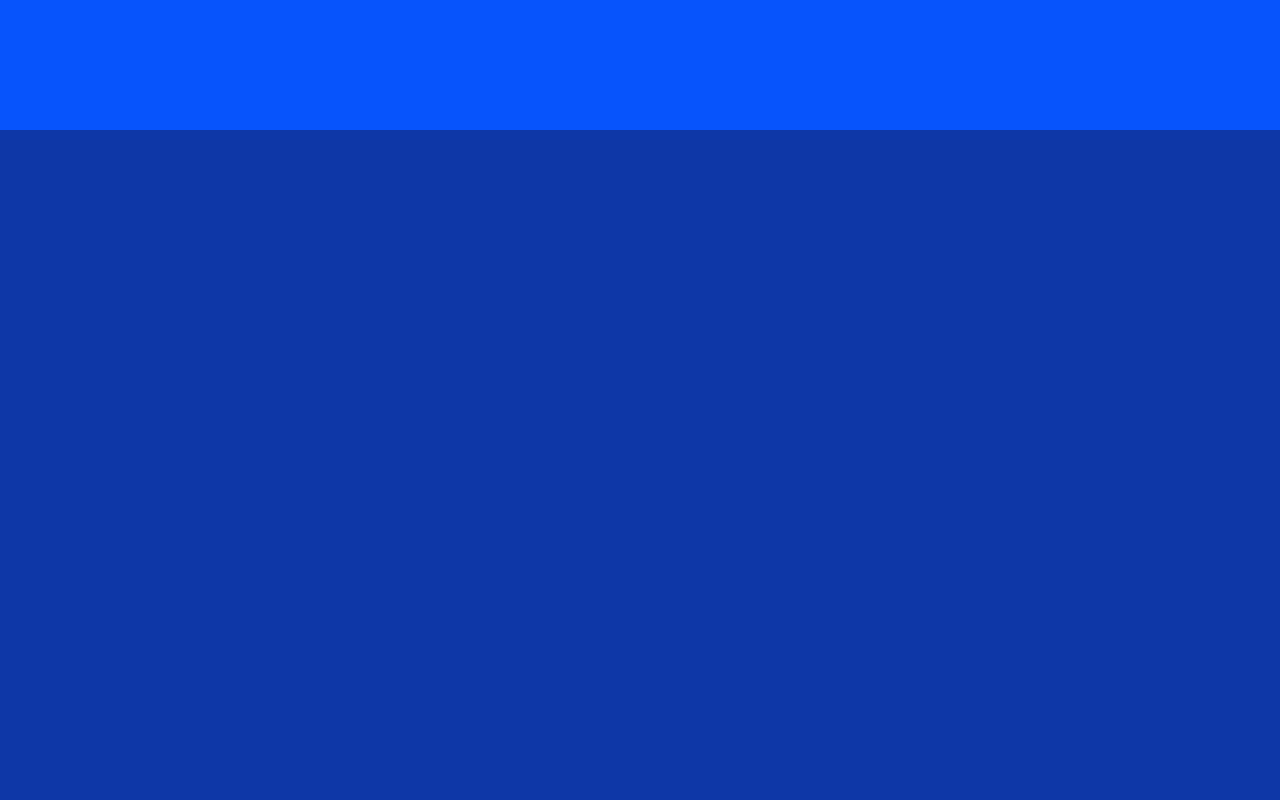
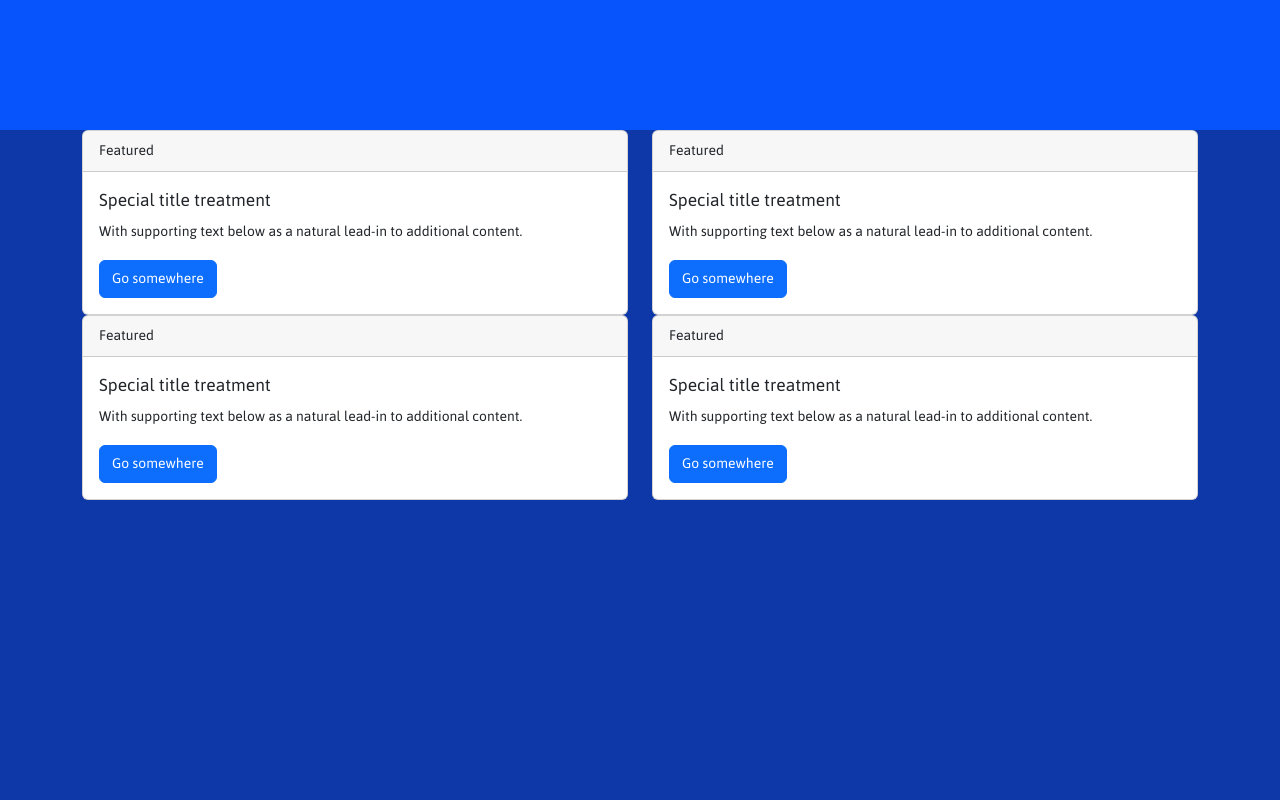
Before and after one commit to CyStorm/basic_website, a React (Create React App) app: page / in a window 1280 px wide. Shown: the part 1420-2220 px from the top of the page. Built offline with nearby package versions, Linux system fonts and the light colour scheme.

Commit message:
empty containers

```diff
--- a/src/App.jsx
+++ b/src/App.jsx
@@ -1,21 +1,39 @@
 import Topbar from "./components/topbar/topbar";
 import PageContainer from "./components/page_container/pageContainer";
-import ProjectCard from "./components/project_card/projectCard";
 import "./App.scss"
+// import ProjectCard from "./components/project_card/projectCard";
+// import Row from 'react-bootstrap/Row';
+// import Col from 'react-bootstrap/Col';
+// import Container from 'react-bootstrap/Container';
+import ProjectPageContainer from "./pages/projectPageContainer";
+import IntroPageContainer from "./pages/introPageContainer";
+import LandingPageContainer from "./pages/landingPageContainer";
+import ExperiencePageContainer from "./pages/experiencePageContainer";
 
 function App() {
     return (
         <div className="App">
             <Topbar></Topbar>
+
             <PageContainer id="landing" bgc="bgc1">
+                <LandingPageContainer></LandingPageContainer>
                 <h1>adssdsdasdasd</h1>
             </PageContainer>
+
             <PageContainer id="intro" bgc="bgc2">
-                <ProjectCard></ProjectCard>
+                <IntroPageContainer></IntroPageContainer>
             </PageContainer>
-            <PageContainer id="projects" bgc="bgc1"></PageContainer>
-            <PageContainer id="experience" bgc="bgc2"></PageContainer>
-            <PageContainer id="contact" bgc="bgc1"></PageContainer>
+
+            <PageContainer id="projects" bgc="bgc1">
+                <ProjectPageContainer></ProjectPageContainer>
+            </PageContainer>
+
+            <PageContainer id="experience" bgc="bgc2">
+                <ExperiencePageContainer></ExperiencePageContainer>
+            </PageContainer>
+            <PageContainer id="contact" bgc="bgc1">
+
+            </PageContainer>
         </div>
     );
 }
--- /dev/null
+++ b/src/pages/experiencePageContainer.jsx
@@ -0,0 +1,14 @@
+import React from "react";
+import Container from 'react-bootstrap/Container';
+
+class ExperiencePageContainer extends React.Component {
+    render() {
+        return (
+            <Container>
+
+            </Container>
+        )
+    }
+}
+
+export default ExperiencePageContainer
--- /dev/null
+++ b/src/pages/introPageContainer.jsx
@@ -0,0 +1,15 @@
+import React from "react";
+import Container from 'react-bootstrap/Container';
+
+
+class IntroPageContainer extends React.Component {
+    render() {
+        return (
+            <Container>
+
+            </Container>
+        )
+    }
+}
+
+export default IntroPageContainer
--- /dev/null
+++ b/src/pages/landingPageContainer.jsx
@@ -0,0 +1,14 @@
+import React from "react";
+import Container from 'react-bootstrap/Container';
+
+class LandingPageContainer extends React.Component {
+    render() {
+        return (
+            <Container>
+
+            </Container>
+        )
+    }
+}
+
+export default LandingPageContainer
--- /dev/null
+++ b/src/pages/projectPageContainer.jsx
@@ -0,0 +1,42 @@
+import React from "react";
+import Row from 'react-bootstrap/Row';
+import Col from 'react-bootstrap/Col';
+import Container from 'react-bootstrap/Container';
+import ProjectCard from "../components/project_card/projectCard";
+
+class ProjectPageContainer extends React.Component {
+    render() {
+        return (
+            <Container>
+                <Row>
+                    <Col>
+                        <ProjectCard>
+
+                        </ProjectCard>
+                    </Col>
+
+                    <Col>
+                        <ProjectCard>
+
+                        </ProjectCard>
+                    </Col>
+                </Row>
+
+                <Row>
+                    <Col>
+                        <ProjectCard>
+
+                        </ProjectCard>
+                    </Col>
+                    <Col>
+                        <ProjectCard>
+
+                        </ProjectCard>
+                    </Col>
+                </Row>
+            </Container>
+        )
+    }
+}
+
+export default ProjectPageContainer
```
